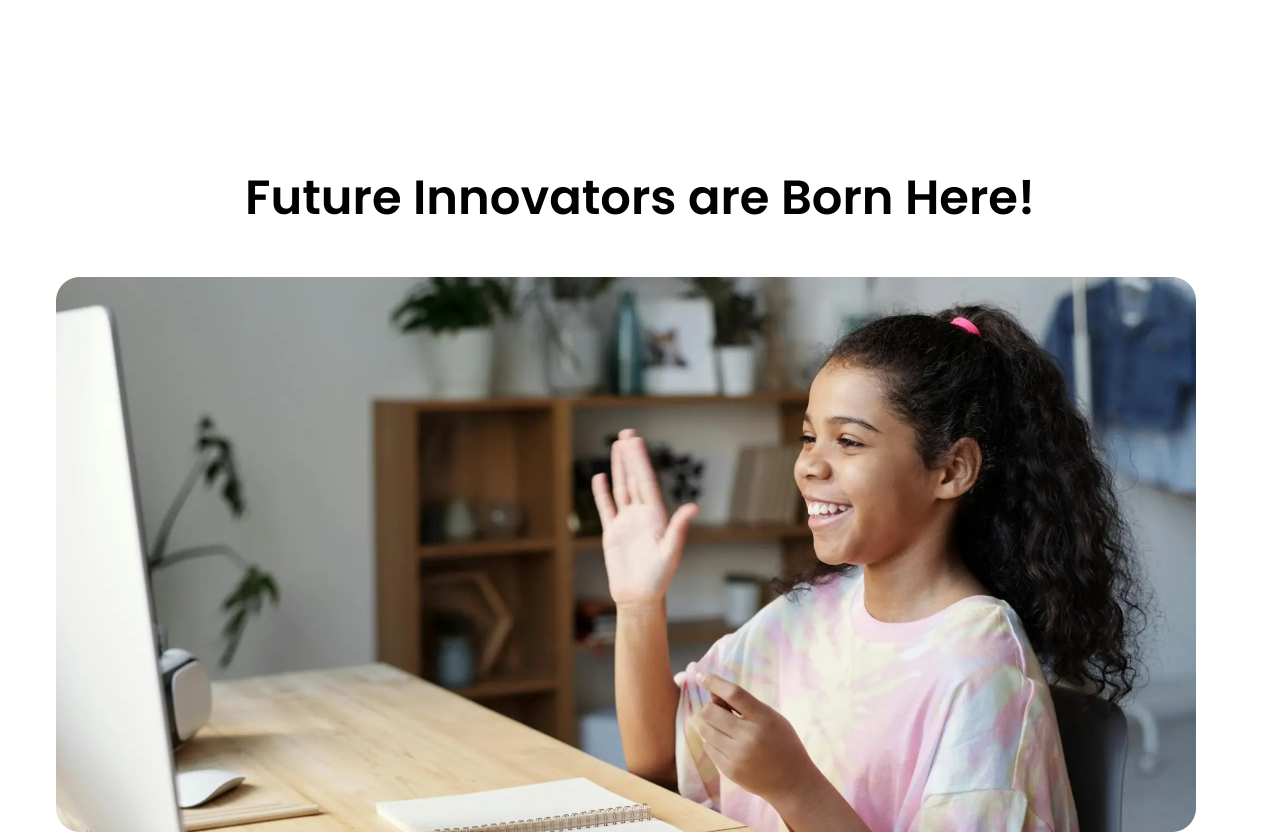
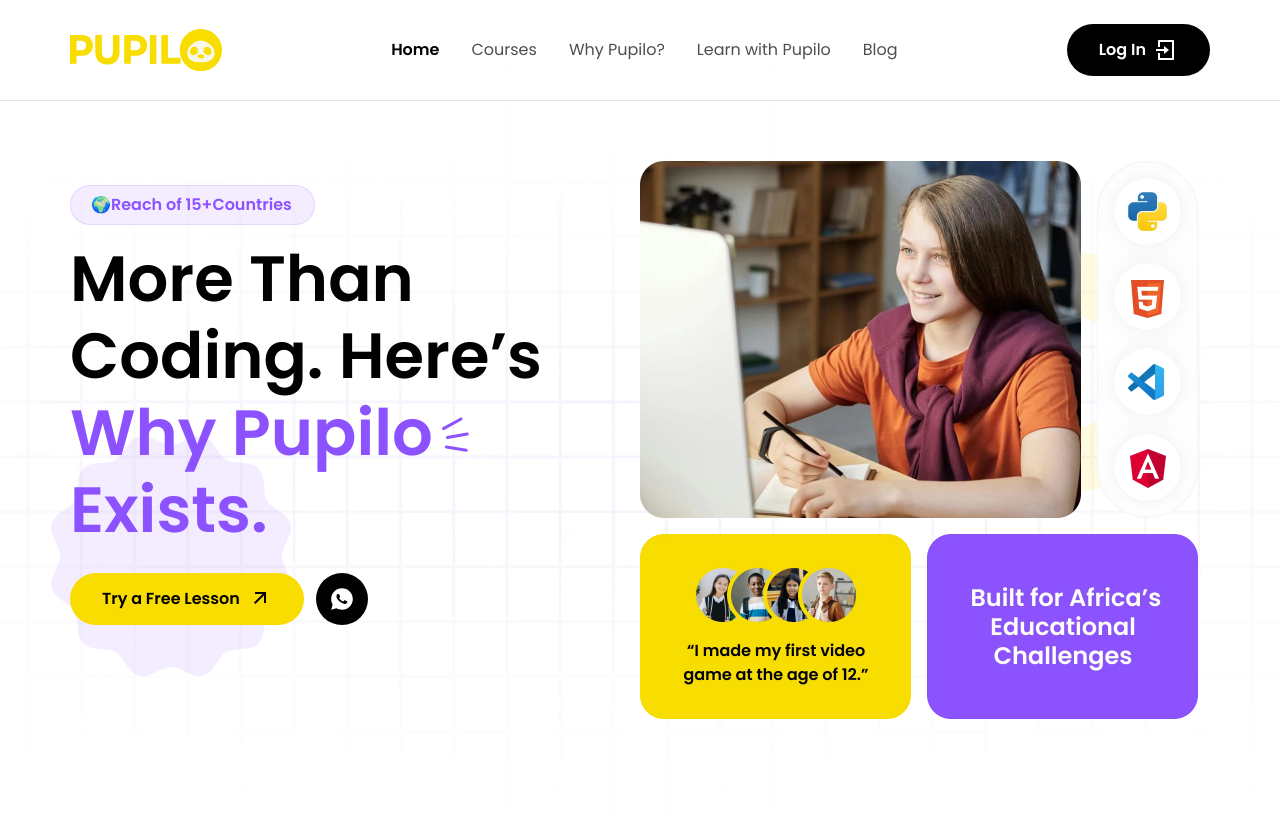
Before and after one commit to Pupiloinc/Pupilo, a Next.js app: page /why-pupilo in a window 1280 px wide. Shown: the top 834 px of the page. Built offline with nearby package versions, Linux system fonts and the light colour scheme.

Commit message:
code merge

```diff
--- a/src/app/why-pupilo/page.jsx
+++ b/src/app/why-pupilo/page.jsx
@@ -1,14 +1,15 @@
 import FutureInnovators from '@/components/why-pupilo/FutureInnovators'
 import LearnOurDifference from '@/components/why-pupilo/LearnOurDifference'
 import OurMission from '@/components/why-pupilo/OurMission'
-import React from 'react'
+import PupiloHero from '@/components/why-pupilo/PupiloHero'
 
 const page = () => {
   return (
     <div>
+      <PupiloHero/>
       <FutureInnovators />
-      <LearnOurDifference/>
-      <OurMission/>
+      <LearnOurDifference />
+      <OurMission />
     </div>
   )
 }
--- a/src/components/Hero.jsx
+++ b/src/components/Hero.jsx
@@ -8,8 +8,8 @@ import Header from "./common/Header";
 const Hero = () => {
   return <div className="bg-[url(/assets/images/webp/bg-hero.webp)] bg-cover bg-no-repeat bg-center relative">
     <Header />
-    <div className="container max-w-[1140px] xl:px-0 px-6 mx-auto">
-      <div className="flex justify-between mt-[60px] pb-[60px] md:pb-[100px] lg:pb-[120px] max-lg:flex-col max-lg:items-center">
+    <div className="container max-w-[1140px] xl:px-0 px-4 md:px-6 mx-auto">
+      <div className="flex justify-between mt-[40px] pb-[40px] md:pb-[100px] lg:pb-[120px] max-lg:flex-col max-lg:items-center">
         <div className="w-full lg:w-1/2 lg:mt-6">
           <div className="max-lg:mx-auto py-2 lg:py-[11.2px] border border-purple/15 px-4 lg:px-5 rounded-full bg-purple/10 w-fit lg:max-w-[239px] lg:w-full font-semibold text-sm md:text-base leading-100 text-nowrap text-purple">🏆Top-Rated by Parents</div>
           <h2 className="max-lg:text-center font-semibold text-[38px] sm:text-[43px] md:text-5xl lg:text-[58px] xl:text-custom-6xl leading-120 text-dark-black mt-4 relative z-10 lg:max-w-[502px]">Where Every Child can <span className="text-purple block">
--- a/src/components/common/Header.jsx
+++ b/src/components/common/Header.jsx
@@ -24,7 +24,7 @@ const Header = () => {
     }, [isOpen]);
     return (
         <div className="py-3 lg:py-6 border-b border-b-black/10">
-            <div className='container max-w-[1140px] xl:px-0 px-6 mx-auto'>
+            <div className='container max-w-[1140px] xl:px-0 px-4 md:px-6 mx-auto'>
                 <div className="flex justify-between items-center">
                     <Link href="/">
                         <Image className='max-sm:max-w-[100px] w-full' src="/assets/images/svg/logo.svg" width={152} height={42} alt='logo' />
@@ -36,13 +36,13 @@ const Header = () => {
                                 href={item.link}
                                 className={`font-normal text-base leading-150 text-dark-grey relative  transition-all duration-700
      after:absolute after:left-0 after:bottom-[-8%] after:h-[1.5px] after:bg-dark-grey
-    after:w-0 after:transition-all after:duration-500 hover:after:w-full ${i === 0 && "font-semibold"} `}
+    after:w-0 after:transition-all after:duration-500 hover:after:w-full ${i === 0 && "font-semibold !text-dark-black"} `}
                             >
                                 {item.title}
                             </Link>
                         ))}
                     </ul>
-                    <Link href="/" className='bg-black max-lg:hidden flex items-center font-semibold text-base leading-100 text-white gap-2 py-3.5 px-8 rounded-full'>Log In <Icons icon="logoutIcon" /></Link>
+                    <Link href="/" className='bg-black duration-300 ease-linear transition-all hover:opacity-50 max-lg:hidden flex items-center font-semibold text-base leading-100 text-white gap-2 py-3.5 px-8 rounded-full'>Log In <Icons icon="logoutIcon" /></Link>
                     <div className="lg:hidden z-50 cursor-pointer">
                         <button
                             onClick={toggleMenu}
@@ -69,14 +69,14 @@ const Header = () => {
                             <Link
                                 key={i}
                                 href={item.link}
-                                className={`font-normal text-sm leading-150 text-dark-grey relative  transition-all duration-700
+                                className={`font-normal text-sm md:text-base leading-150 text-dark-grey relative  transition-all duration-700
      after:absolute after:left-0 after:bottom-[-8%] after:h-[1.5px] after:bg-dark-grey
     after:w-0 after:transition-all after:duration-500 hover:after:w-full ${i === 0 && "font-semibold"} `}
                             >
                                 {item.title}
                             </Link>
                         ))}
-                        <Link href="/" className='bg-black flex items-center font-semibold text-sm leading-100 text-white gap-1 py-2 px-4 rounded-full'>Log In <Icons className="min-w-4 h-4" icon="logoutIcon" /></Link>
+                        <Link href="/" className='bg-black duration-300 md:text-base ease-linear transition-all hover:opacity-50 flex items-center font-semibold text-sm leading-100 text-white gap-1 py-2 px-4 rounded-full'>Log In <Icons className="min-w-4 h-4" icon="logoutIcon" /></Link>
                     </div>
                 </div>
             </div>
--- /dev/null
+++ b/src/components/why-pupilo/PupiloHero.jsx
@@ -0,0 +1,36 @@
+import React from "react";
+import Image from "next/image";
+import Link from "next/link";
+import Icons from "../common/Icons";
+import CustomButton from "../common/CustomButton";
+import Header from "../common/Header";
+
+const PupiloHero = () => {
+    return <div className="bg-[url(/assets/images/webp/bg-hero.webp)] bg-cover bg-no-repeat bg-center relative">
+        <Header />
+        <div className="container max-w-[1140px] xl:px-0 px-4 md:px-6 mx-auto">
+            <div className="flex justify-between mt-[60px] pb-[60px] md:pb-[100px] lg:pb-[120px] max-lg:flex-col max-lg:items-center">
+                <div className="w-full lg:w-1/2 lg:mt-6">
+                    <div className="max-lg:mx-auto py-2 lg:py-[11.2px] border border-purple/15 px-4 lg:px-5 rounded-full bg-purple/10 w-fit lg:max-w-[245px] lg:w-full font-semibold text-sm md:text-base leading-100 text-nowrap text-purple">🌍Reach of 15+Countries</div>
+                    <h2 className="max-lg:text-center font-semibold text-[38px] sm:text-[43px] md:text-5xl lg:text-[58px] xl:text-custom-6xl leading-120 text-dark-black mt-4 relative z-10 lg:max-w-[502px]">More Than Coding. Here’s <span className="text-purple block">
+                        Why <span className="relative">Pupilo<Icons icon="heroTextEllipse" className="absolute top-7 rotate-[20deg] -right-10 max-lg:hidden" /></span> Exists.</span></h2>
+                    <div className="mt-3 sm:mt-5 md:mt-6 flex gap-3 relative z-10 max-lg:justify-center items-center">
+                        <CustomButton iconColor="#010101" text="Try a Free Lesson" />
+                        <Link href="#">
+                            <div className="min-w-[41px] h-[41px] lg:min-w-[52px] lg:h-[52px] bg-dark-black rounded-full flex justify-center items-center hover:animate-pulse">
+                                <Icons icon="whatsappIcon" />
+                            </div>
+                        </Link>
+                    </div>
+                </div>
+                <div className="w-full lg:w-1/2 flex max-lg:mt-8">
+                    <Image className="relative z-10 min-h-[558px]" src="/assets/images/webp/pupilo-hero.webp" width={558} height={558} alt="home-hero" />
+                </div>
+            </div>
+        </div>
+        <Image className="absolute top-[52%] left-[4%] max-lg:hidden pointer-events-none" src="/assets/images/svg/hero-purple-ellipse.svg" width={240} height={240} alt="purple-ellipse" />
+        <Image className="absolute right-[7%] top-[30%] max-lg:hidden pointer-events-none" src="/assets/images/svg/hero-yellow-ellipse.svg" width={240} height={240} alt="yellow-ellipse" />
+    </div>;
+};
+
+export default PupiloHero;
```
Also changed, not shown: src/app/page.js (+5 -7 lines), public/assets/images/webp/pupilo-hero.webp (added).
